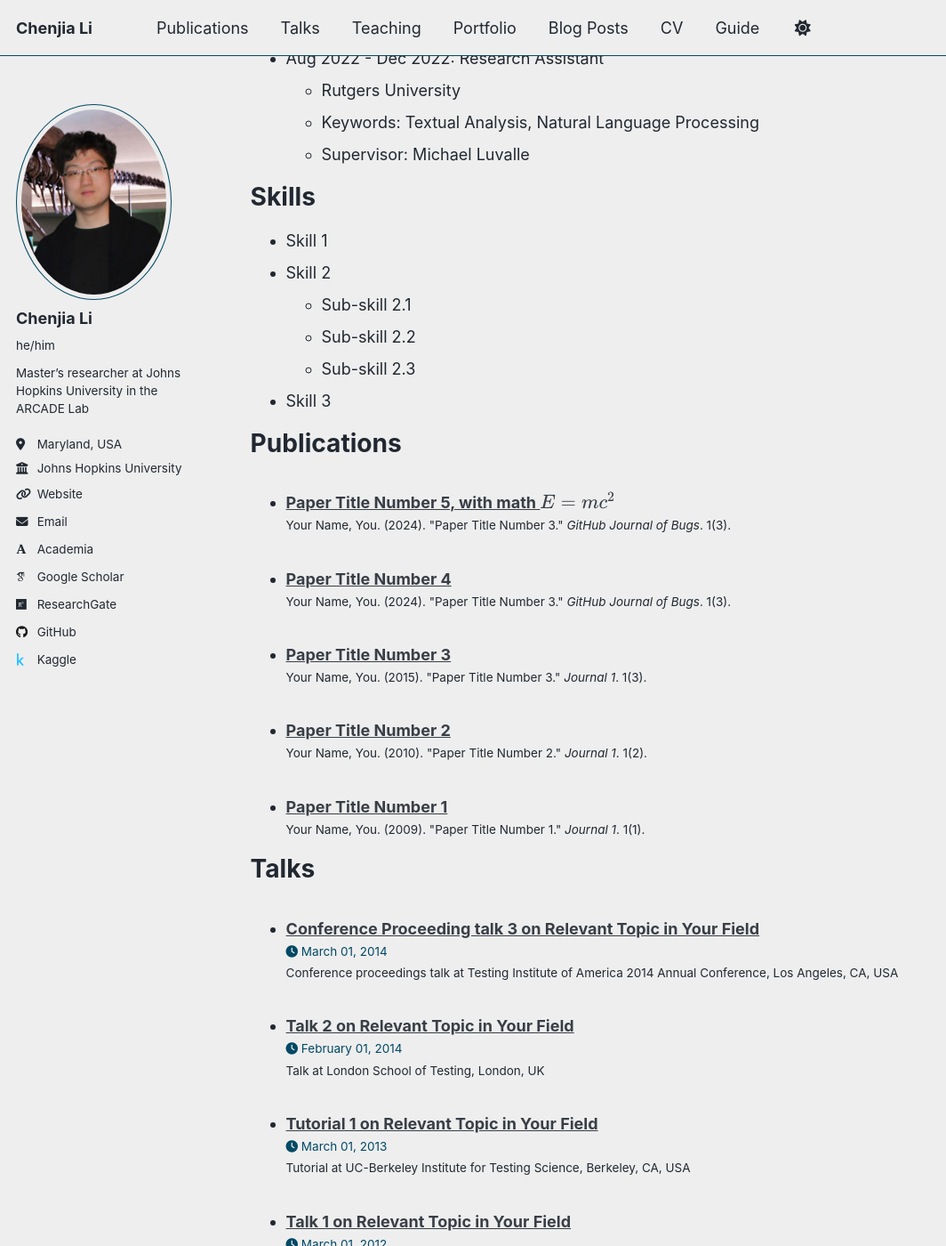
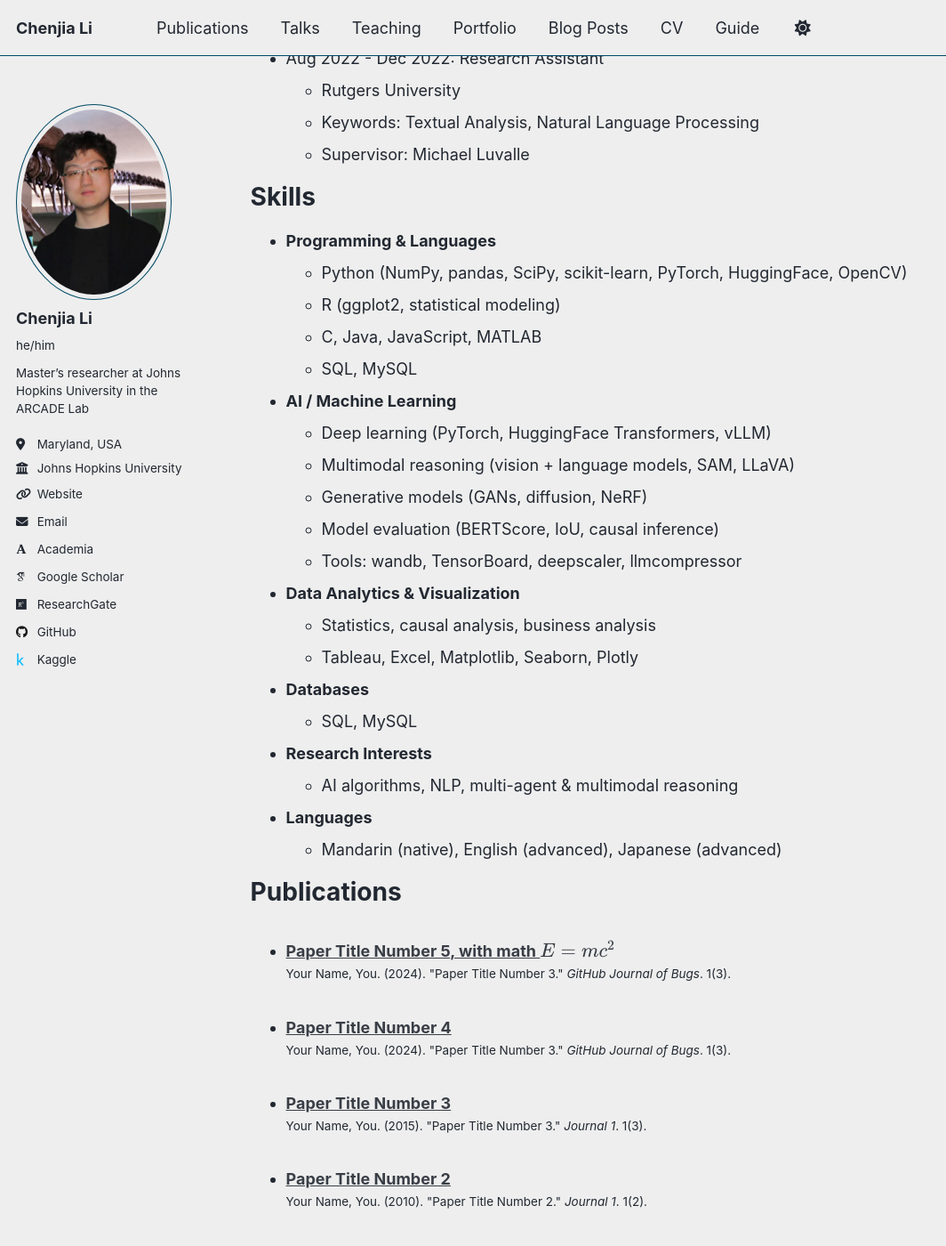
Before and after one commit to ResurrectionV/ResurrectionV.github.io, a Jekyll site: the page built from _pages/cv.md, in a window 1280 px wide and 1400 px high, scrolled down 598 px. Shown: the whole window at 89% size, without its empty margins (0-1064 px from the left). Built offline with Jekyll 4.4.1, drawn with Linux system fonts in a browser that asks for light colours; some web fonts are replaced; a script that is not in the unit is left out.

Commit message:
Update cv.md

```diff
--- a/_pages/cv.md
+++ b/_pages/cv.md
@@ -34,12 +34,32 @@ Work experience
 
 Skills
 ======
-* Skill 1
-* Skill 2
-  * Sub-skill 2.1
-  * Sub-skill 2.2
-  * Sub-skill 2.3
-* Skill 3
+* **Programming & Languages**
+  * Python (NumPy, pandas, SciPy, scikit-learn, PyTorch, HuggingFace, OpenCV)
+  * R (ggplot2, statistical modeling)
+  * C, Java, JavaScript, MATLAB
+  * SQL, MySQL
+
+* **AI / Machine Learning**
+  * Deep learning (PyTorch, HuggingFace Transformers, vLLM)
+  * Multimodal reasoning (vision + language models, SAM, LLaVA)
+  * Generative models (GANs, diffusion, NeRF)
+  * Model evaluation (BERTScore, IoU, causal inference)
+  * Tools: wandb, TensorBoard, deepscaler, llmcompressor
+
+* **Data Analytics & Visualization**
+  * Statistics, causal analysis, business analysis
+  * Tableau, Excel, Matplotlib, Seaborn, Plotly
+
+* **Databases**
+  * SQL, MySQL
+
+* **Research Interests**
+  * AI algorithms, NLP, multi-agent & multimodal reasoning
+
+* **Languages**
+  * Mandarin (native), English (advanced), Japanese (advanced)
+
 
 Publications
 ======
```
